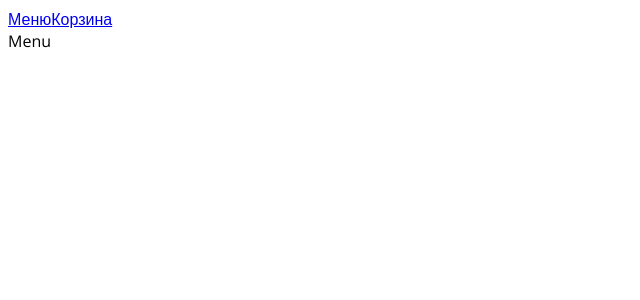
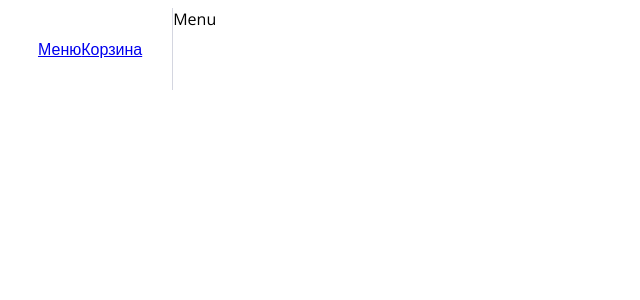
Before and after one commit to vitebskiy/React-Redux-Toolkit, a React (Vite) app in the folder pizza-app/: page / in a window 1280 px wide. Shown: the top 300 px of the page, without its empty margins (0-640 px from the left). Built offline with nearby package versions, Linux system fonts and the light colour scheme.

Commit message:
11.6. Упражнение

```diff
--- /dev/null
+++ b/pizza-app/src/layout/Layout/Layout.module.css
@@ -0,0 +1,8 @@
+.layout {
+  display: flex;
+}
+
+.menu {
+  border-right: 1px solid var(--separator-color);
+  padding: 30px;
+}
--- a/pizza-app/src/layout/Menu/Menu.tsx
+++ b/pizza-app/src/layout/Layout/Layout.tsx
@@ -1,10 +1,11 @@
 import { Link, Outlet } from 'react-router-dom';
+import styles from './Layout.module.css'
 
 export function Layout() {
   return (
     <>
-      <div>
-        <div>
+      <div className={styles['layout']} >
+        <div className={styles['menu']} >
           <Link to="/">Меню</Link>
           <Link to="/cart">Корзина</Link>
         </div>
--- a/pizza-app/src/main.tsx
+++ b/pizza-app/src/main.tsx
@@ -1,13 +1,14 @@
 import { StrictMode } from 'react';
 import { createRoot } from 'react-dom/client';
 import './index.css';
-import App from './App.tsx';
+
 import { RouterProvider } from 'react-router-dom';
 import { createBrowserRouter } from 'react-router-dom';
 import { Menu } from './pages/Menu/Menu.tsx';
 import { Cart } from './pages/Cart/Cart.tsx';
 import { Error } from './pages/Error/Error.tsx';
-import { Layout } from './layout/Menu/Menu.tsx';
+import { Layout } from './layout/Layout/Layout.tsx';
+
 
 const rounter = createBrowserRouter([
   {
```
